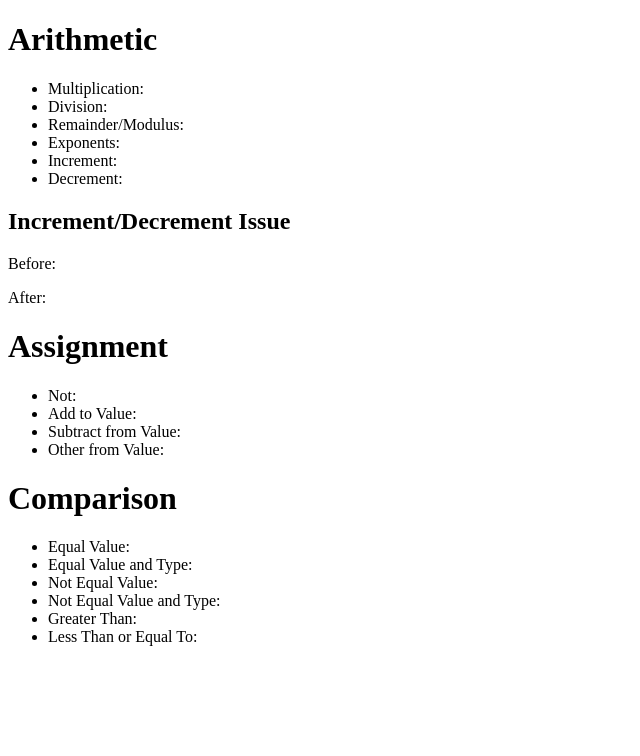
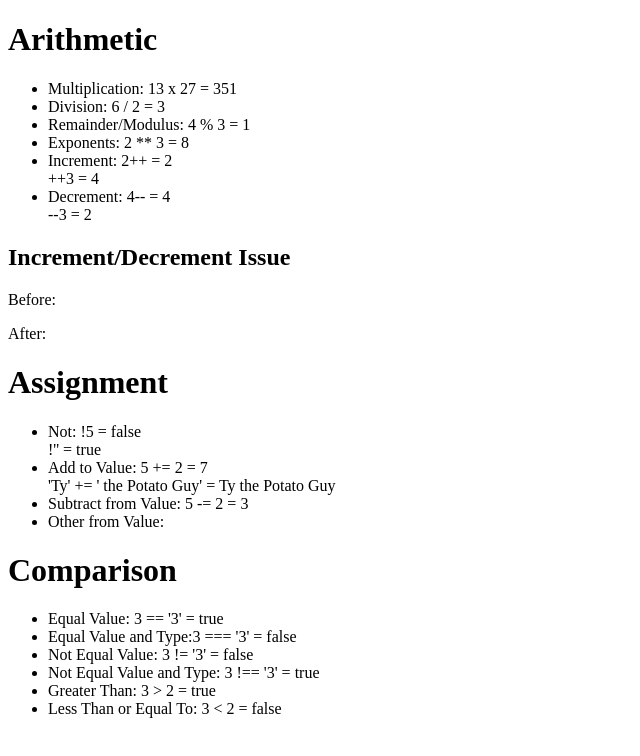
Before and after one commit to tstreets/N220, a plain HTML site: page week-2/basics.html in a window 1280 px wide. Shown: the whole page, without its empty margins (0-640 px from the left). Drawn offline with Linux system fonts and the light colour scheme.

Commit message:
Added examples of the core operators

```diff
--- a/week-2/basics.html
+++ b/week-2/basics.html
@@ -62,12 +62,54 @@
 
     <script>
       //base for elements: document.getElementById('').innerHTML +=
+      //   const myName = "Ty";
+      let myName = "Ty";
+      myName = "the Lecturer Guy";
+
+      console.log(myName);
 
       //Arithmetic
+      document.getElementById("multi").innerHTML += " 13 x 27 = " + 13 * 27;
+      document.getElementById("division").innerHTML += " 6 / 2 = " + 6 / 2;
+      document.getElementById("remainder").innerHTML += " 4 % 3 = " + (4 % 3);
+      document.getElementById("exponents").innerHTML += " 2 ** 3 = " + 2 ** 3;
+      let myNumber = 2;
+      document.getElementById("increment").innerHTML += " 2++ = " + myNumber++;
+      document.getElementById("increment").innerHTML +=
+        "<br /> ++3 = " + ++myNumber;
+      document.getElementById("decrement").innerHTML += " 4-- = " + myNumber--;
+      document.getElementById("decrement").innerHTML +=
+        "<br /> --3 = " + --myNumber;
+      //Assignment
+      document.getElementById("notSign").innerHTML += " !5 = " + !5;
+      document.getElementById("notSign").innerHTML += "<br> !'' = " + !"";
 
-      //Assignment
+      let addToNum = 5;
+      addToNum += 2;
+      document.getElementById("addTo").innerHTML += " 5 += 2 = " + addToNum;
+
+      let addToString = "Ty";
+      addToString += " the Potato Guy";
+      document.getElementById("addTo").innerHTML +=
+        "<br>'Ty' += ' the Potato Guy' = " + addToString;
+
+      let subToNum = 5;
+      subToNum -= 2;
+      document.getElementById("subTo").innerHTML += " 5 -= 2 = " + subToNum;
 
       //Comparison
+      document.getElementById("equal").innerHTML += " 3 == '3' = " + (3 == "3");
+      document.getElementById("equalVT").innerHTML +=
+        "3 === '3' = " + (3 === "3");
+
+      document.getElementById("nEqual").innerHTML +=
+        " 3 != '3' = " + (3 != "3");
+      document.getElementById("nEqualVT").innerHTML +=
+        " 3 !== '3' = " + (3 !== "3");
+
+      document.getElementById("gThan").innerHTML += " 3 > 2 = " + (3 > 2);
+      document.getElementById("LThanOrEqual").innerHTML +=
+        " 3 < 2 = " + (3 < 2);
     </script>
   </body>
 </html>
```
